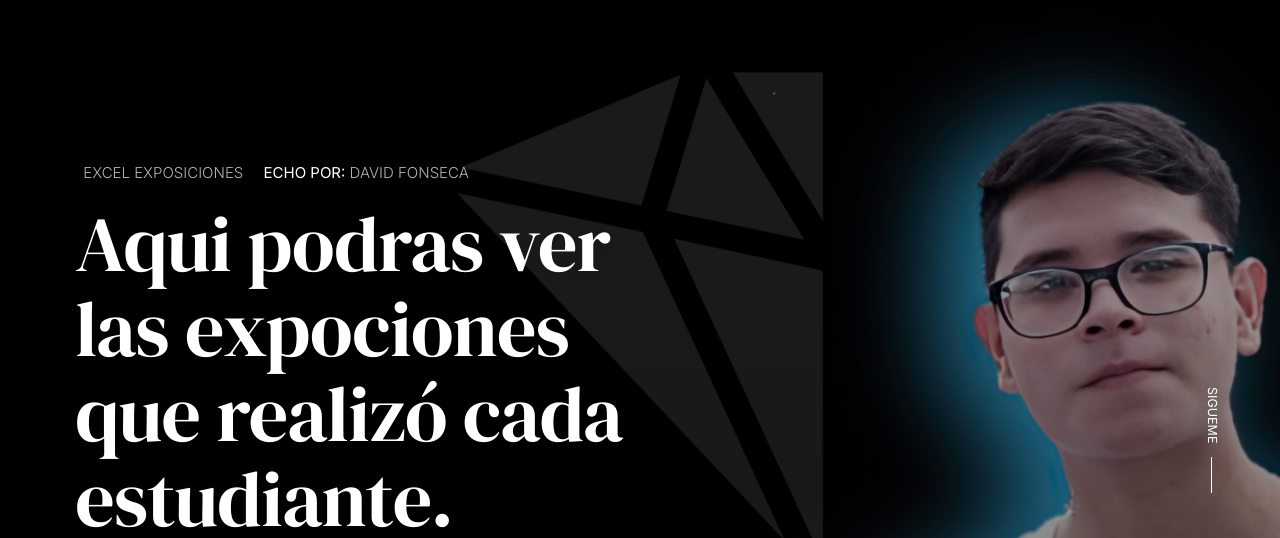
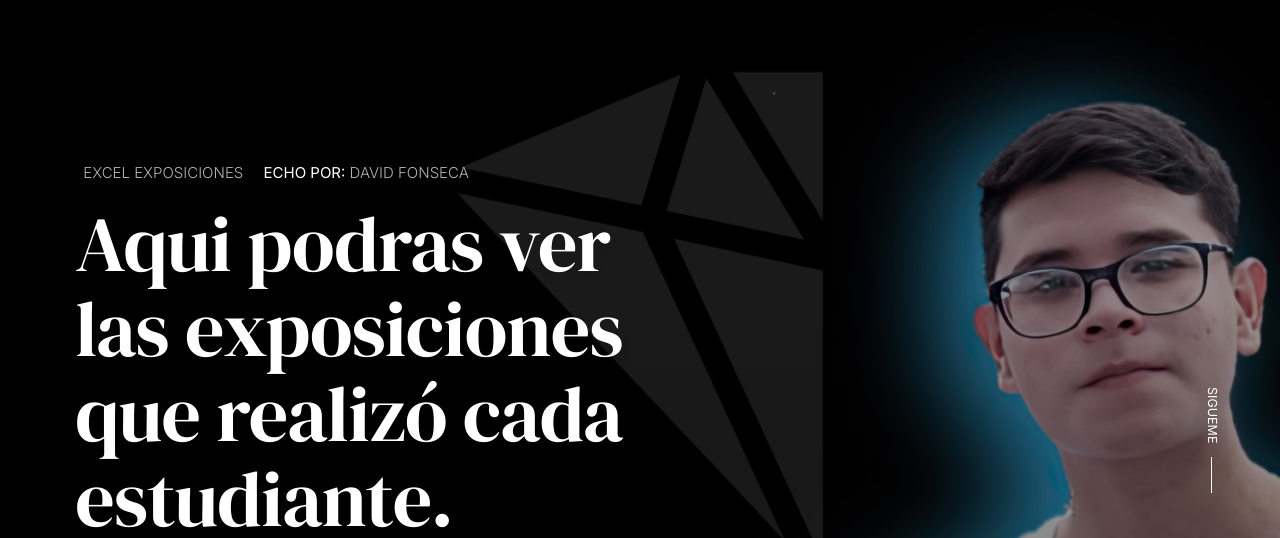
Before and after one commit to DavidCreat/blog-ofimatica, a plain HTML site: page index.html in a window 1280 px wide. Shown: the part 91-629 px from the top of the page. Drawn offline with Linux system fonts and the light colour scheme; a web font is replaced by a local one.

Commit message:
Update index.html

```diff
--- a/index.html
+++ b/index.html
@@ -112,7 +112,7 @@
                         </div>
                         <h1 class="s-hero__slide-text">
                             <a href="#0">
-                                Aqui podras ver las expociones que realizó cada estudiante.
+                                Aqui podras ver las exposiciones que realizó cada estudiante.
                             </a>
                         </h1>
                     </div>
@@ -133,13 +133,13 @@
                             <span class="byline">
                                 INFORMACION:
                                 <span class="author">
-                                    <a href="#0">EXPOCIONES</a>
+                                    <a href="#0">EXPOSICIONES</a>
                                 </span>
                             </span>
                         </div>
                         <h1 class="s-hero__slide-text">
                             <a href="#0">
-                                La informacion encontrada solo va ser en terminos generales según mis apuntes en clase.
+                                La información encontrada solo va ser en terminos generales según mis apuntes en clase.
                             </a>
                         </h1>
                     </div>
```
